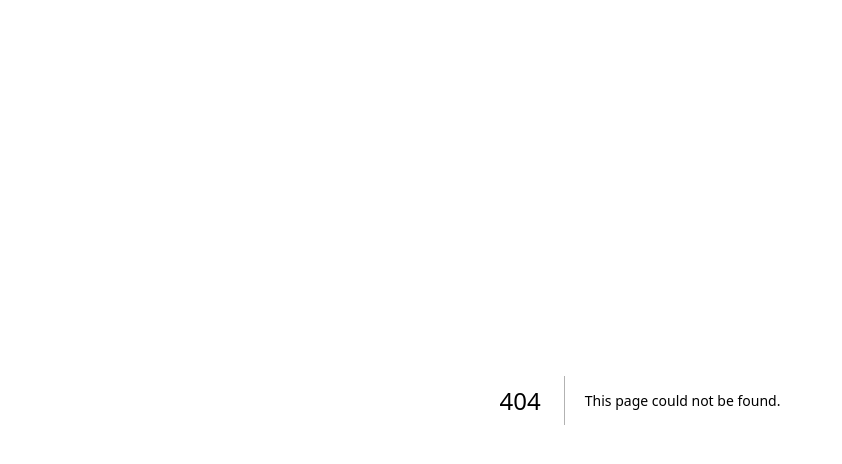
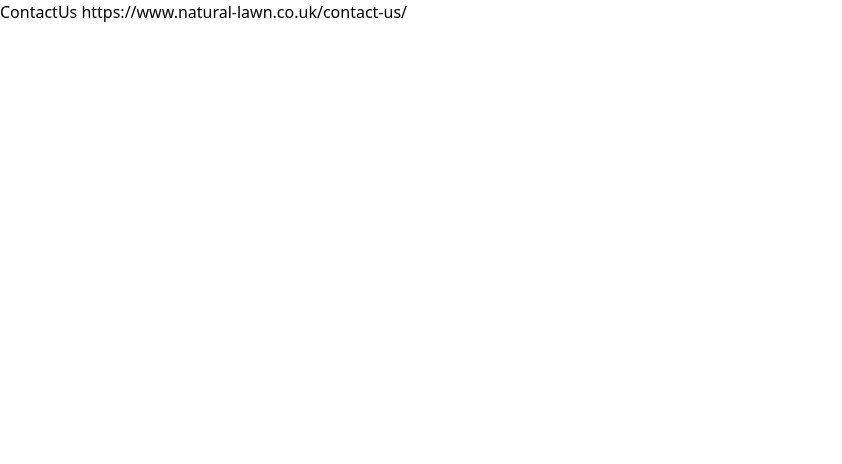
Before and after one commit to Warano02/natural-lawn, a Next.js app: page /contact-us in a window 1280 px wide. Before the commit this address had no page. Shown: the top 464 px of the page, without its empty margins (0-842 px from the left). Built offline with nearby package versions, Linux system fonts and the light colour scheme.

Commit message:
project structure

```diff
--- /dev/null
+++ b/app/about-us/page.tsx
@@ -0,0 +1,8 @@
+
+function AboutUs() {
+  return (
+    <div>AboutUs https://www.natural-lawn.co.uk/about-us</div>
+  )
+}
+
+export default AboutUs
--- /dev/null
+++ b/app/contact-us/page.tsx
@@ -0,0 +1,8 @@
+
+function ContactUs() {
+  return (
+    <div>ContactUs https://www.natural-lawn.co.uk/contact-us/</div>
+  )
+}
+
+export default ContactUs
--- a/app/globals.css
+++ b/app/globals.css
@@ -1 +1,11 @@
 @import "tailwindcss";
+
+:root {
+  --primary: #084E29;
+  --secondary: #93BE31;
+}
+
+@theme inline {
+  --color-primary: var(--primary);
+  --color-secondary: var(--secondary);
+}
--- /dev/null
+++ b/app/our-work/page.tsx
@@ -0,0 +1,8 @@
+
+function OurWork() {
+  return (
+    <div>OurWork https://www.natural-lawn.co.uk/our-work/</div>
+  )
+}
+
+export default OurWork
--- a/app/page.tsx
+++ b/app/page.tsx
@@ -1,7 +1,7 @@
 
 function Home() {
   return (
-    <div>Home</div>
+    <div>Home https://www.natural-lawn.co.uk/</div>
   )
 }
 
--- /dev/null
+++ b/app/services/page.tsx
@@ -0,0 +1,9 @@
+import React from 'react'
+
+function Services() {
+  return (
+    <div>Services https://www.natural-lawn.co.uk/services/</div>
+  )
+}
+
+export default Services
```
Also changed, not shown: public/dividerlogo.png (added), public/logo.png (added).
